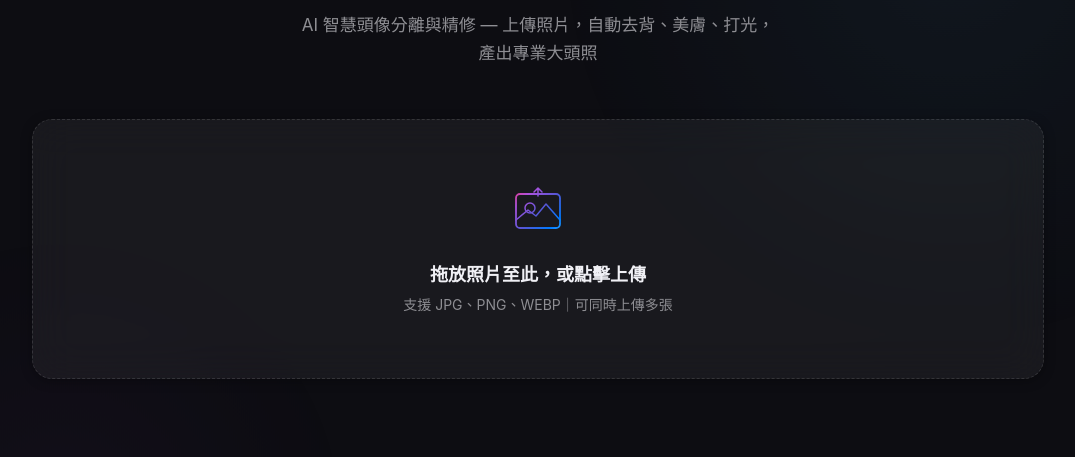
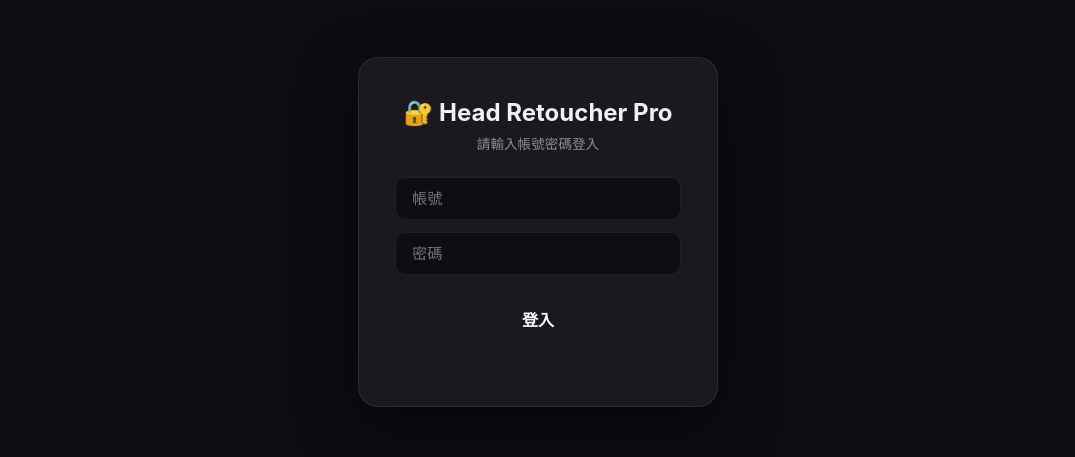
Before and after one commit to ursa0915/head-retoucher, a plain HTML site: page public/index.html in a window 1280 px wide. Shown: the part 168-625 px from the top of the page, without its empty margins (102-1177 px from the left). Drawn offline with Linux system fonts and the light colour scheme.

Commit message:
feat: add login authentication with SHA-256 hashed credentials

```diff
--- a/public/index.html
+++ b/public/index.html
@@ -669,13 +669,108 @@
         justify-content: center;
       }
     }
+
+    /* ===== Login Overlay ===== */
+    .login-overlay {
+      position: fixed;
+      top: 0;
+      left: 0;
+      width: 100%;
+      height: 100%;
+      z-index: 9999;
+      background: var(--bg-primary);
+      display: flex;
+      align-items: center;
+      justify-content: center;
+    }
+
+    .login-overlay.hidden {
+      display: none;
+    }
+
+    .login-box {
+      background: var(--bg-card);
+      border: 1px solid var(--border);
+      border-radius: 20px;
+      padding: 40px 36px;
+      width: 360px;
+      box-shadow: 0 20px 60px rgba(0, 0, 0, 0.5);
+      text-align: center;
+    }
+
+    .login-box h2 {
+      font-size: 1.5rem;
+      color: var(--text-primary);
+      margin-bottom: 6px;
+    }
+
+    .login-box p {
+      font-size: 0.85rem;
+      color: var(--text-secondary);
+      margin-bottom: 24px;
+    }
+
+    .login-box input {
+      width: 100%;
+      padding: 12px 16px;
+      border-radius: 10px;
+      border: 1px solid var(--border);
+      background: var(--bg-primary);
+      color: var(--text-primary);
+      font-size: 0.95rem;
+      outline: none;
+      margin-bottom: 12px;
+      transition: border 0.2s;
+      box-sizing: border-box;
+    }
+
+    .login-box input:focus {
+      border-color: var(--accent-primary);
+    }
+
+    .login-box .login-btn {
+      width: 100%;
+      padding: 12px;
+      border: none;
+      border-radius: 10px;
+      background: linear-gradient(135deg, var(--accent-primary), #5856D6);
+      color: #fff;
+      font-size: 1rem;
+      font-weight: 600;
+      cursor: pointer;
+      margin-top: 8px;
+      transition: opacity 0.2s;
+    }
+
+    .login-box .login-btn:hover {
+      opacity: 0.85;
+    }
+
+    .login-error {
+      color: #FF453A;
+      font-size: 0.8rem;
+      margin-top: 8px;
+      min-height: 1.2em;
+    }
   </style>
 </head>
 
 <body>
   <div class="bg-mesh"></div>
 
-  <div class="container">
+  <!-- Login Overlay -->
+  <div class="login-overlay" id="loginOverlay">
+    <div class="login-box">
+      <h2>🔐 Head Retoucher Pro</h2>
+      <p>請輸入帳號密碼登入</p>
+      <input type="text" id="loginUser" placeholder="帳號" autocomplete="username">
+      <input type="password" id="loginPass" placeholder="密碼" autocomplete="current-password">
+      <button class="login-btn" id="loginBtn">登入</button>
+      <div class="login-error" id="loginError"></div>
+    </div>
+  </div>
+
+  <div class="container" id="mainApp" style="display:none;">
     <!-- Header -->
     <header class="header">
       <div class="header-badge">
@@ -778,6 +873,47 @@
   <div class="toast-container" id="toastContainer"></div>
 
   <script type="module">
+    // ============================================================
+    //  Authentication
+    // ============================================================
+    const USERS = {
+      'disp': '89d47c1440229f0ad7d55d080ece40b004d238c5e39c497b75baf3857372de7d',
+    };
+
+    async function sha256(str) {
+      const buf = await crypto.subtle.digest('SHA-256', new TextEncoder().encode(str));
+      return Array.from(new Uint8Array(buf)).map(b => b.toString(16).padStart(2, '0')).join('');
+    }
+
+    async function handleLogin() {
+      const user = document.getElementById('loginUser').value.trim();
+      const pass = document.getElementById('loginPass').value;
+      const err = document.getElementById('loginError');
+      if (!user || !pass) { err.textContent = '請輸入帳號和密碼'; return; }
+      const hash = await sha256(pass);
+      if (USERS[user] && USERS[user] === hash) {
+        sessionStorage.setItem('authed', '1');
+        document.getElementById('loginOverlay').classList.add('hidden');
+        document.getElementById('mainApp').style.display = '';
+        err.textContent = '';
+      } else {
+        err.textContent = '帳號或密碼錯誤';
+      }
+    }
+
+    // Check session
+    if (sessionStorage.getItem('authed') === '1') {
+      document.getElementById('loginOverlay').classList.add('hidden');
+      document.getElementById('mainApp').style.display = '';
+    }
+
+    document.getElementById('loginBtn').addEventListener('click', handleLogin);
+    document.getElementById('loginPass').addEventListener('keydown', (e) => {
+      if (e.key === 'Enter') handleLogin();
+    });
+    document.getElementById('loginUser').addEventListener('keydown', (e) => {
+      if (e.key === 'Enter') document.getElementById('loginPass').focus();
+    });
     // ============================================================
     //  MediaPipe FaceLandmarker Init
     // ============================================================
```
